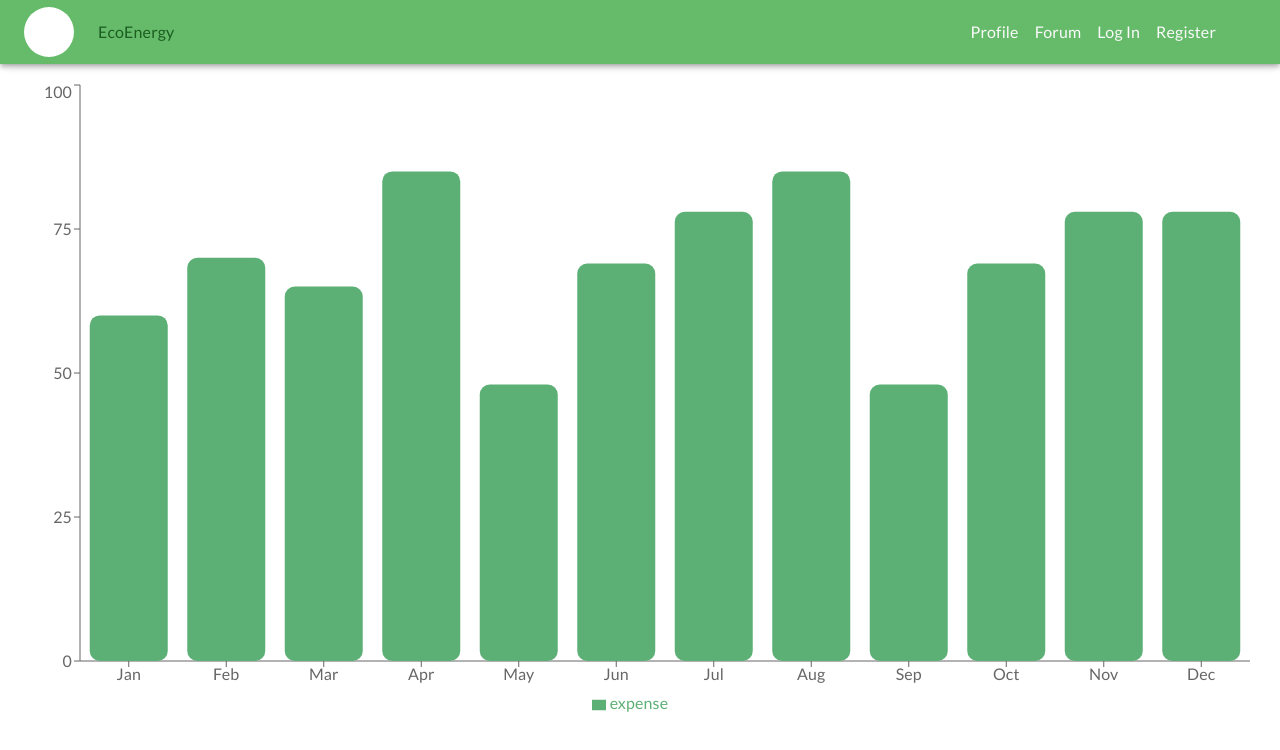
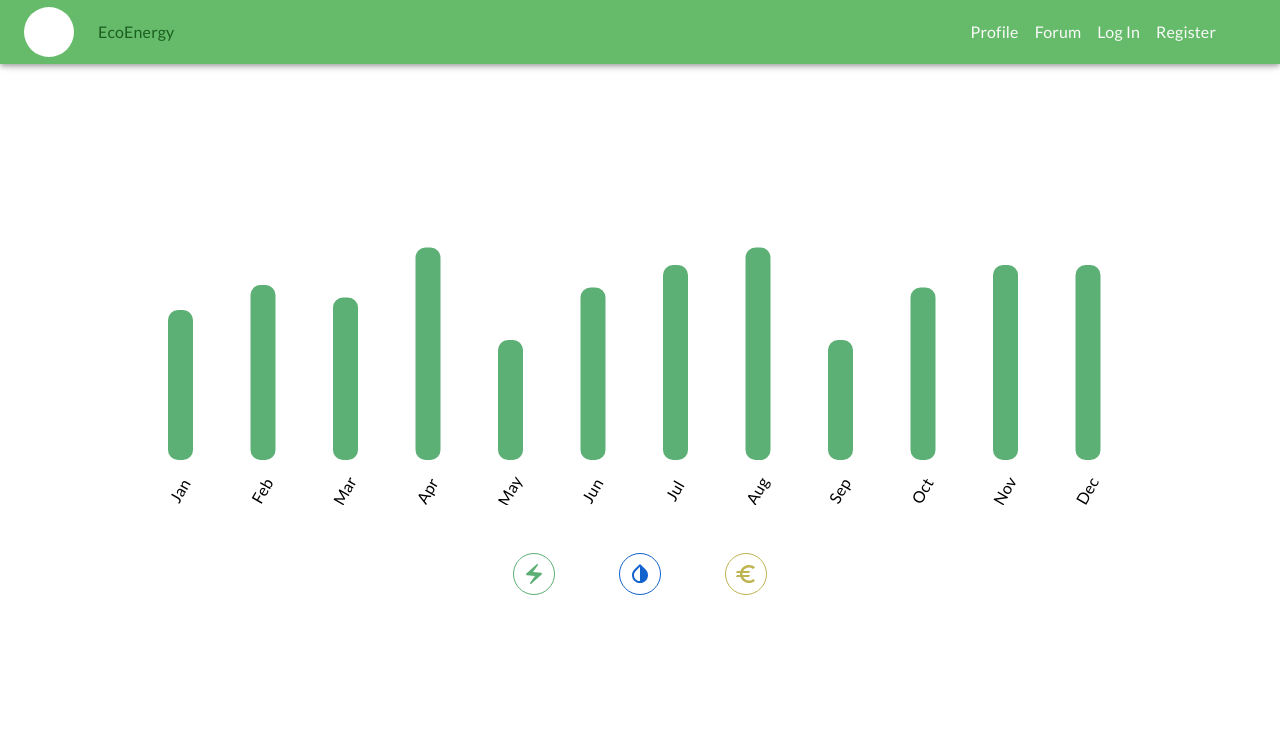
Before and after one commit to AlessHub/ecoenergy_front, a React (Vite) app: page /profile in a window 1280 px wide. Shown: the top 750 px of the page. Built offline with nearby package versions, Linux system fonts and the light colour scheme.

Commit message:
feat: :zap: Buttons Style
Immproive the buttons of energy selector styles

```diff
--- a/src/App.jsx
+++ b/src/App.jsx
@@ -5,7 +5,7 @@ import PublicRoute from './router/public/Router';
 
 import { ThemeProvider, createTheme } from '@mui/material/styles';
 import CssBaseline from '@mui/material/CssBaseline';
-import { green, grey, red, orange } from '@mui/material/colors';
+import { green, grey, red, orange, blue } from '@mui/material/colors';
 
 const theme = createTheme({
   palette: {
@@ -14,7 +14,8 @@ const theme = createTheme({
       secondary: grey[50],
       tertiary: green[900],
       danger: red[400],
-      warning: orange[500]
+      warning: orange[500],
+      button: blue[200]
     },
     background: {
       paper: green[400],
--- /dev/null
+++ b/src/components/layout/buttons/Buttons.jsx
@@ -0,0 +1,41 @@
+import React from 'react'
+import ElectricBoltIcon from '@mui/icons-material/ElectricBolt';
+import InvertColorsIcon from '@mui/icons-material/InvertColors';
+import EuroIcon from '@mui/icons-material/Euro';
+
+import Stack from '@mui/material/Stack';
+import IconButton from '@mui/material/IconButton';
+
+
+function Buttons() {
+  return (
+    <Stack direction="row" spacing={8} sx={{display:'flex', justifyContent:'center', marginTop:'3rem'}}>
+      <IconButton aria-label="electric"  sx={{border:'1px solid #5DB075', color:'#5DB075', "&:hover": {
+                      backgroundColor: "main.primary",
+                      borderColor: "main.primary",
+                      boxShadow: "none",
+                      color: "main.secondary",
+                    }}}>
+        <ElectricBoltIcon />
+      </IconButton>
+      <IconButton aria-label="water"  sx={{border:'1px solid #1263ce', color:'#1263ce',  "&:hover": {
+                      backgroundColor: "#1263ce",
+                      borderColor: "#1263ce",
+                      boxShadow: "none",
+                      color: "main.secondary",
+                    }}}>
+        <InvertColorsIcon />
+      </IconButton>
+      <IconButton aria-label="money" sx={{border:'1px solid #beb451', backgroundColor:'transparent', color:'#beb451',  "&:hover": {
+                      backgroundColor: "#beb451",
+                      borderColor: "#beb451",
+                      boxShadow: "none",
+                      color: "main.secondary",
+                    }}}>
+        <EuroIcon/>
+      </IconButton>
+    </Stack>
+  )
+}
+
+export default Buttons
--- a/src/components/layout/navigation/Footer.jsx
+++ b/src/components/layout/navigation/Footer.jsx
@@ -10,7 +10,7 @@ const Footer = () => {
   return (
     <>
       <BottomNavigation
-        sx={{ minHeight: "100px", width: "100%" }}
+        sx={{ minHeight: "100px", width: "100%"}}
         showLabels
         onChange={(event, newValue) => {
           setValue(newValue);
--- a/src/components/layout/organization/SimpleBarCharts.jsx
+++ b/src/components/layout/organization/SimpleBarCharts.jsx
@@ -1,3 +1,4 @@
+import { color } from '@mui/system'
 import React from 'react'
 import { Bar, BarChart, CartesianGrid, Legend, ResponsiveContainer, Tooltip, XAxis, YAxis } from 'recharts'
 
@@ -18,28 +19,45 @@ const data = [
 
 const SimpleBarCharts = () => {
   return (
-    <ResponsiveContainer width="100%" aspect={2}>
+    <div style={{ width: '100%', height: 300, aspectRatio:2 }} >
+    <ResponsiveContainer width="100%" height="100%" >
         <BarChart
             data={data}
-            width={500}
-            height={300}
+            width={400}
+            height={200}
             margin={{
                 top:5,
                 right:30,
                 left:20,
-                bottom:5,
+                bottom:15,
             }}
+            barCategoryGap={5}
+            barSize={25}
 
         >
-        {/* <CartesianGrid strokeDasharray="4 1 2" />     */}
-        <XAxis dataKey="name"/>
-        <YAxis />
+          <CartesianGrid  strokeDasharray=""
+        stroke=''
+        radius={10} />
+
+        <XAxis
+             dataKey="name"
+             style={{ border: 'none', width: '50px', textAlign: 'center'}}
+             angle={-60}
+             dx={-6}
+            //  interval={0}
+             dy={20}
+             stroke="semi-transparent"
+
+            />
+
         <Tooltip />
-        <Legend />
-        <Bar dataKey="expense" fill="#5DB075" radius={10}/>
-        {/* <Bar dataKey="age" fill="#1ee3cf"/> */}
+        {/* <Legend /> */}
+        <Bar dataKey="expense" fill="#5DB075" radius={10} />
+
+
         </BarChart>
     </ResponsiveContainer>
+    </div>
   )
 }
 
--- a/src/views/Profile.jsx
+++ b/src/views/Profile.jsx
@@ -5,6 +5,8 @@ import { Container } from '@mui/system';
 import CardMedia from '@mui/material/CardMedia';
 
 import SimpleBarCharts from '../components/layout/organization/SimpleBarCharts';
+import Footer from '../components/layout/navigation/Footer';
+import Buttons from '../components/layout/buttons/Buttons';
 
 function Profile() {
   return (
@@ -26,8 +28,13 @@ function Profile() {
       />
 
     </Container>
+    <Container sx={{p:{xs:0, sm:0, md:20, lg:10, xl:4} }}>
 
     <SimpleBarCharts/>
+    <Buttons/>
+    </Container>
+
+    {/* <Footer/> */}
 
     </>
   )
```
